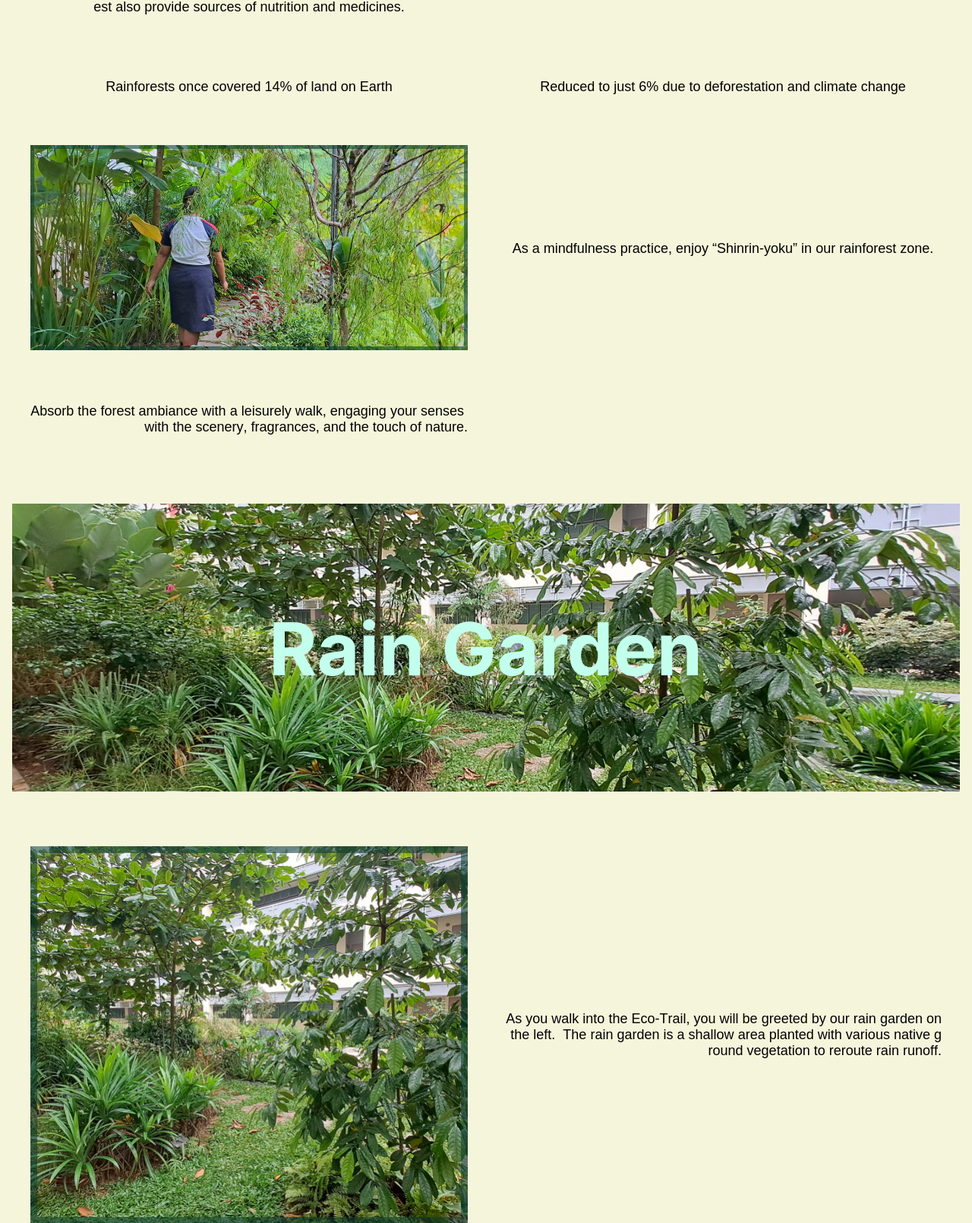
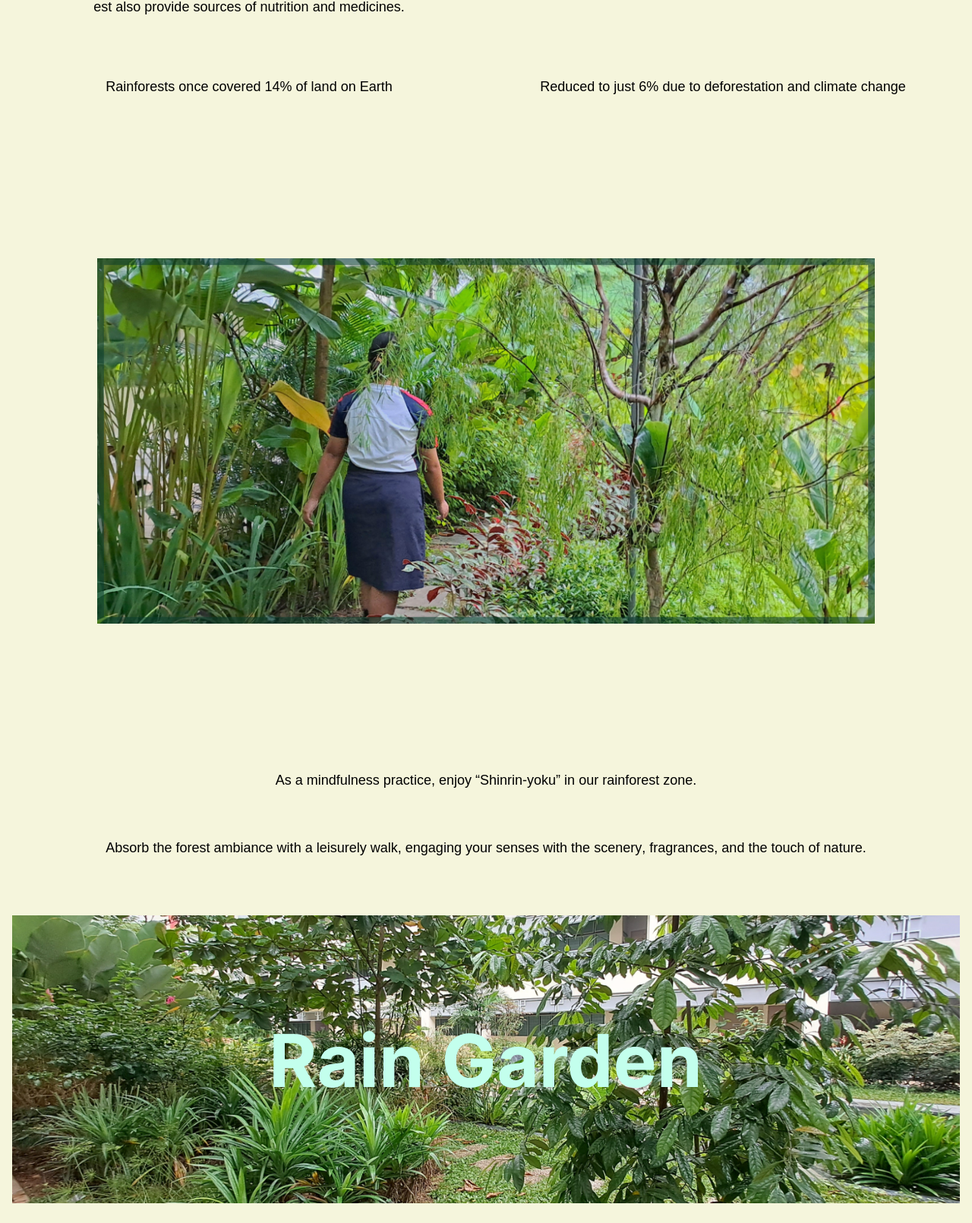
Before and after one commit to RdeVCCA/ecotrail, a PHP site: page /templates/rainforest.html in a window 1280 px wide. Shown: the part 2243-3853 px from the top of the page at 76% size. Run offline with PHP 8.4, Linux system fonts and the light colour scheme.

Commit message:
layout improve

```diff
--- a/static/css/rainforest.css
+++ b/static/css/rainforest.css
@@ -9,6 +9,30 @@ body {
   width: 100%;
   max-width: 100%; /* Ensure container does not exceed the viewport width */
   margin: 0 auto;
+}
+
+.centered-container {
+  display: flex;
+  align-items: center;  /* Aligns vertically center */
+  justify-content: center;  /* Aligns horizontally center */
+  min-height: 100vh;  /* At least the height of the viewport */
+  margin: 0 10%;  /* Adds 10% margin to left and right */
+}
+
+.image-text-container {
+  /* If there are specific styles, they can be adjusted or added here */
+}
+
+.image-container {
+  /* Ensures the image does not overflow its container */
+  max-width: 100%;  /* Limits the image width to the container's width */
+  overflow: hidden;  /* Prevents any overflow */
+}
+
+.image-container img {
+  width: 100%;  /* Makes the image fill the container */
+  height: auto;  /* Maintains aspect ratio */
+  max-height: 90vh;  /* Adjusts height so it's slightly less than the viewport to account for any top/bottom margins */
 }
 
 .top-header, .sub-header {
--- a/templates/rainforest.html
+++ b/templates/rainforest.html
@@ -49,11 +49,15 @@ each span starts at the top. Using JS to make the timing random and bring each e
   </div>
   <div class="eco-grid-item green"><p>Rainforests once covered <b>14%</b> of land on Earth</p></div>
   <div class="eco-grid-item green text-right"><p>Reduced to just <b>6%</b> due to deforestation and climate change</p></div>
-  <div class="eco-grid-item">
-    <div class="image-text-container">
-      <div class="image-container"><img src="../static/assets/meditation_practice.png" alt="Meditation practice in the rainforest"></div>
+</section>
+<div class="centered-container">
+  <div class="image-text-container">
+    <div class="image-container">
+      <img src="../static/assets/meditation_practice.png" alt="Meditation practice in the rainforest">
     </div>
   </div>
+</div>
+<section>
   <div class="eco-grid-item green"><p>As a mindfulness practice, enjoy <b>“Shinrin-yoku”</b> in our rainforest zone.</p></div>
   <div class="eco-grid-item green text-right"><p>Absorb the forest ambiance with a leisurely walk, engaging your senses with the scenery, fragrances, and the touch of nature.</p></div>
 </section>
```
